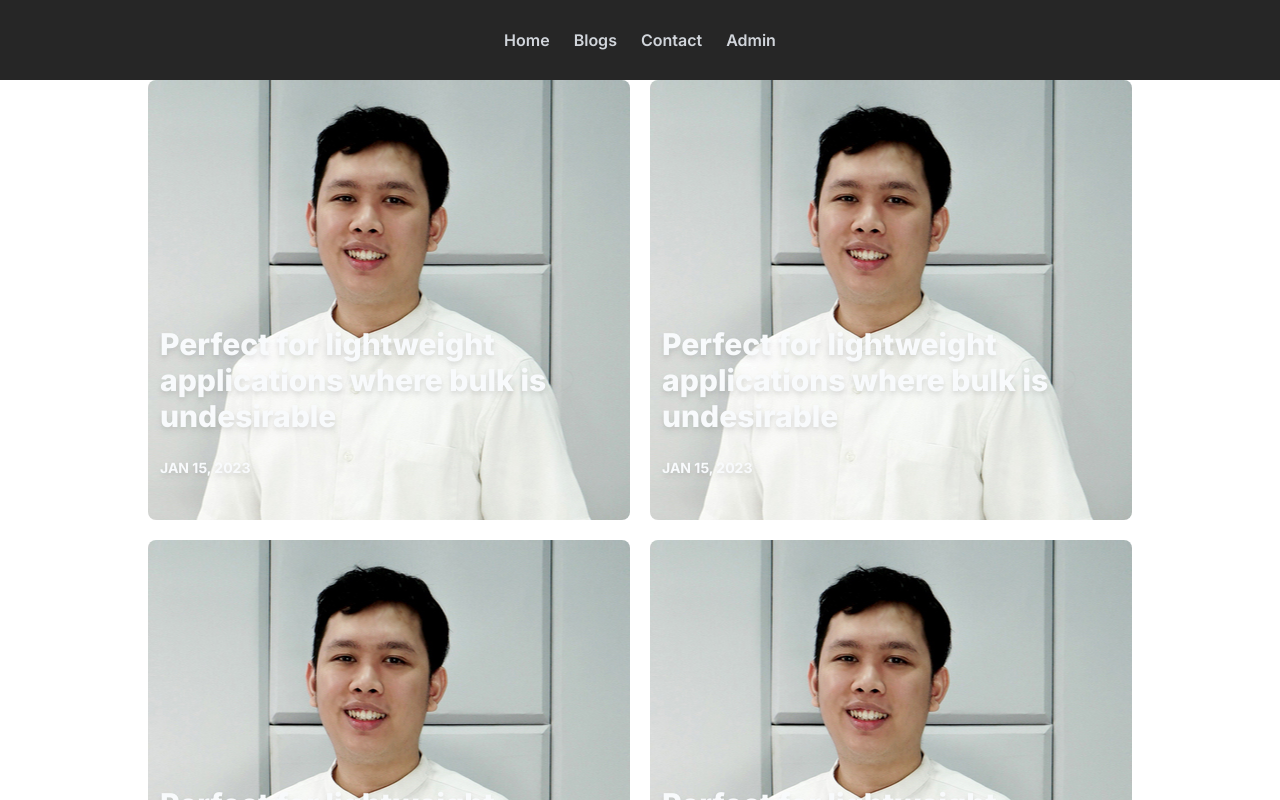
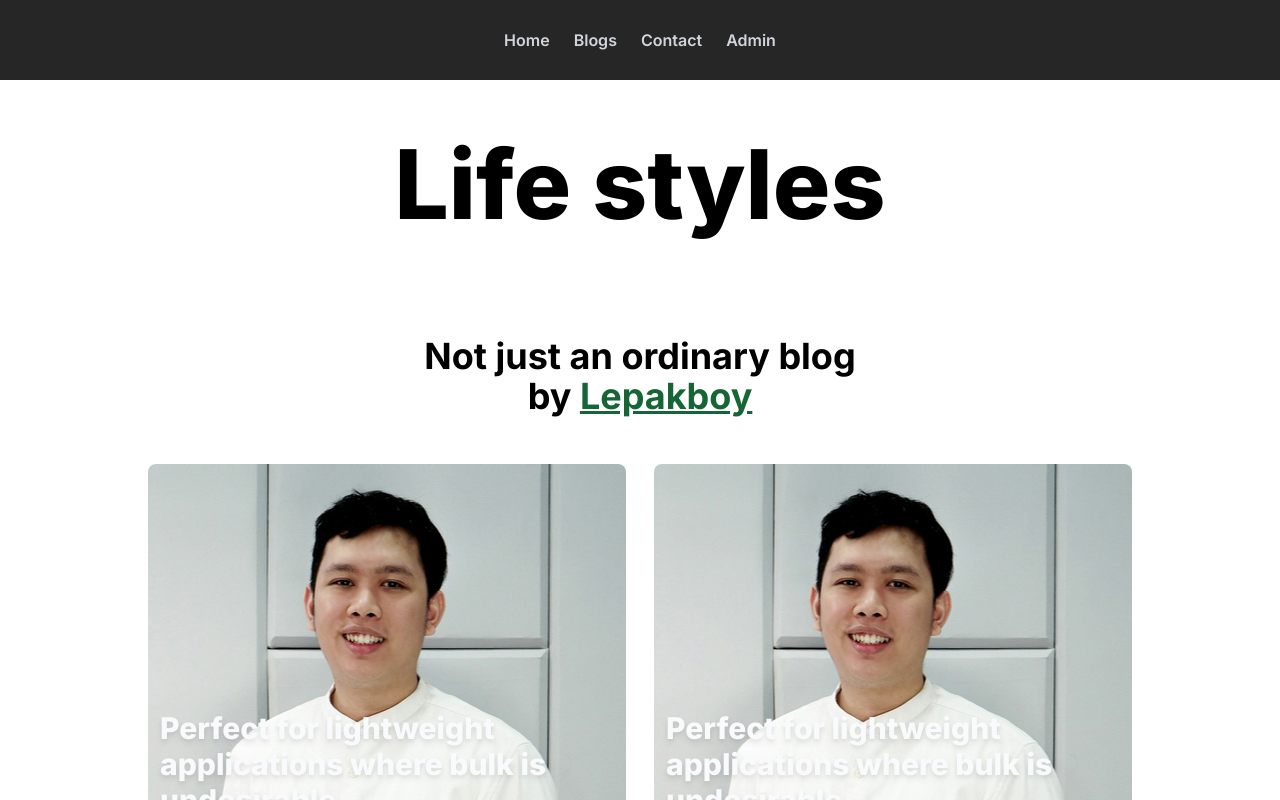
Before and after one commit to LepakBoy/blogs_page, a Next.js app: page / in a window 1280 px wide. Shown: the top 800 px of the page. Built offline with nearby package versions, Linux system fonts and the light colour scheme.

Commit message:
blogs area page

```diff
--- a/src/app/components/blogCard/blogCard.tsx
+++ b/src/app/components/blogCard/blogCard.tsx
@@ -15,7 +15,7 @@ export default function BlogCard() {
           </h6>
           <Link
             href="/"
-            className="items-center w-[142px] font-bold text-slate-50 text-sm drop-shadow-md hidden group-hover:flex group-hover:animate-slideIn hover:cursor-pointer justify-between"
+            className="items-center w-[142px] font-bold text-slate-50 text-sm drop-shadow-md hidden group-hover:flex group-hover:animate-slideIn justify-between"
           >
             READ MORE
             <ArrowRightIcon className="text-slate-50 text-4xl stroke-2" />
--- a/src/app/page.tsx
+++ b/src/app/page.tsx
@@ -1,14 +1,35 @@
+import Link from 'next/link';
 import BlogCard from './components/blogCard/blogCard';
 
 export default function Home() {
   return (
     <main>
-      <div className="grid md:grid-cols-2 gap-5">
+      <div>
+        <h1 className="text-8xl font-extrabold text-center py-14">
+          Life styles
+        </h1>
+        <h3 className="text-center mx-auto font-bold text-4xl py-12 w-[440px]">
+          Not just an ordinary blog by{' '}
+          <Link
+            href="/"
+            className="underline underline-offset-2 text-green-800"
+          >
+            Lepakboy
+          </Link>
+        </h3>
+      </div>
+      <section className="grid md:grid-cols-2 gap-7">
         <BlogCard />
         <BlogCard />
         <BlogCard />
         <BlogCard />
-      </div>
+        <BlogCard />
+        <BlogCard />
+        <BlogCard />
+        <BlogCard />
+        <BlogCard />
+        <BlogCard />
+      </section>
     </main>
   );
 }
```
